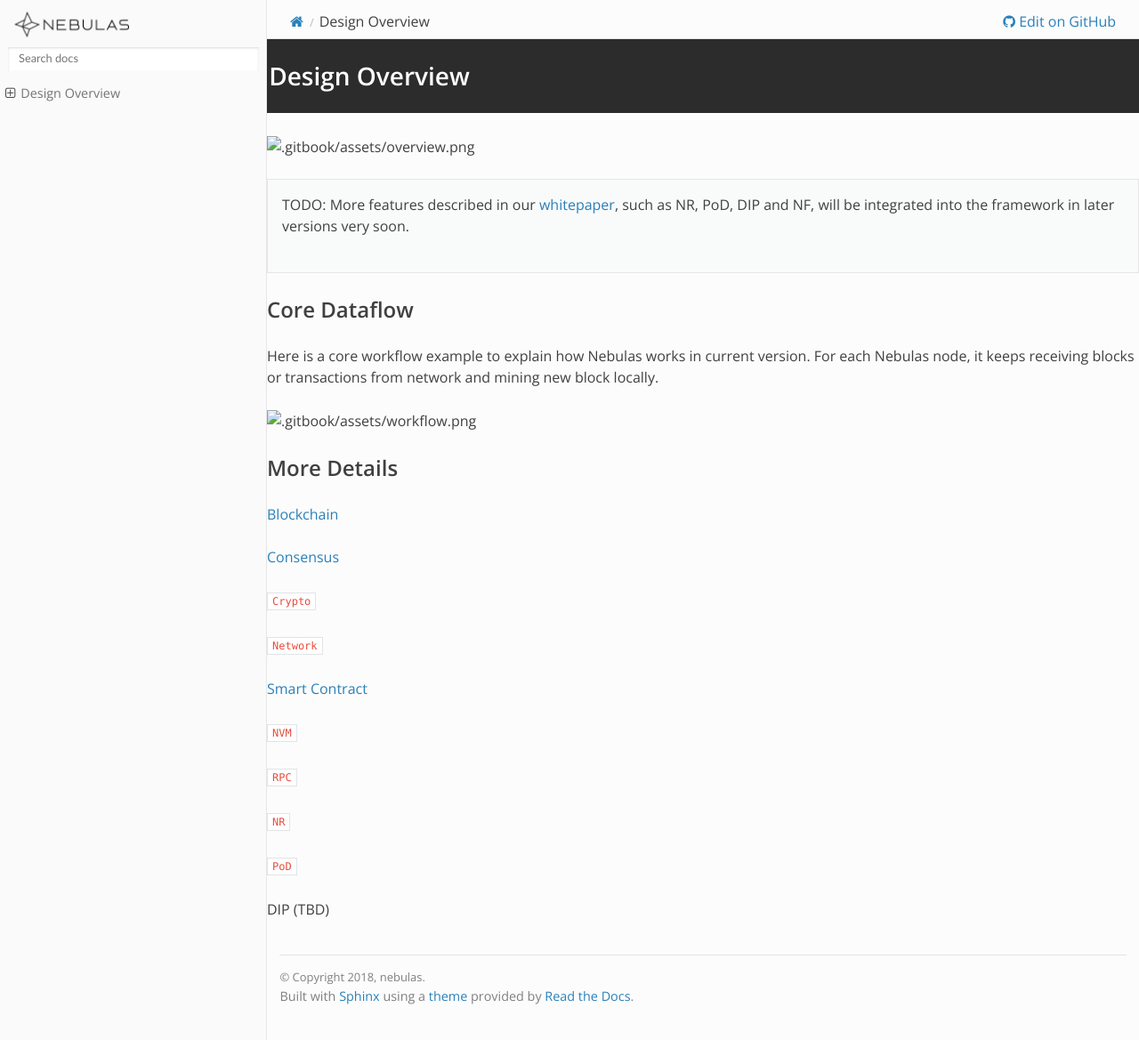
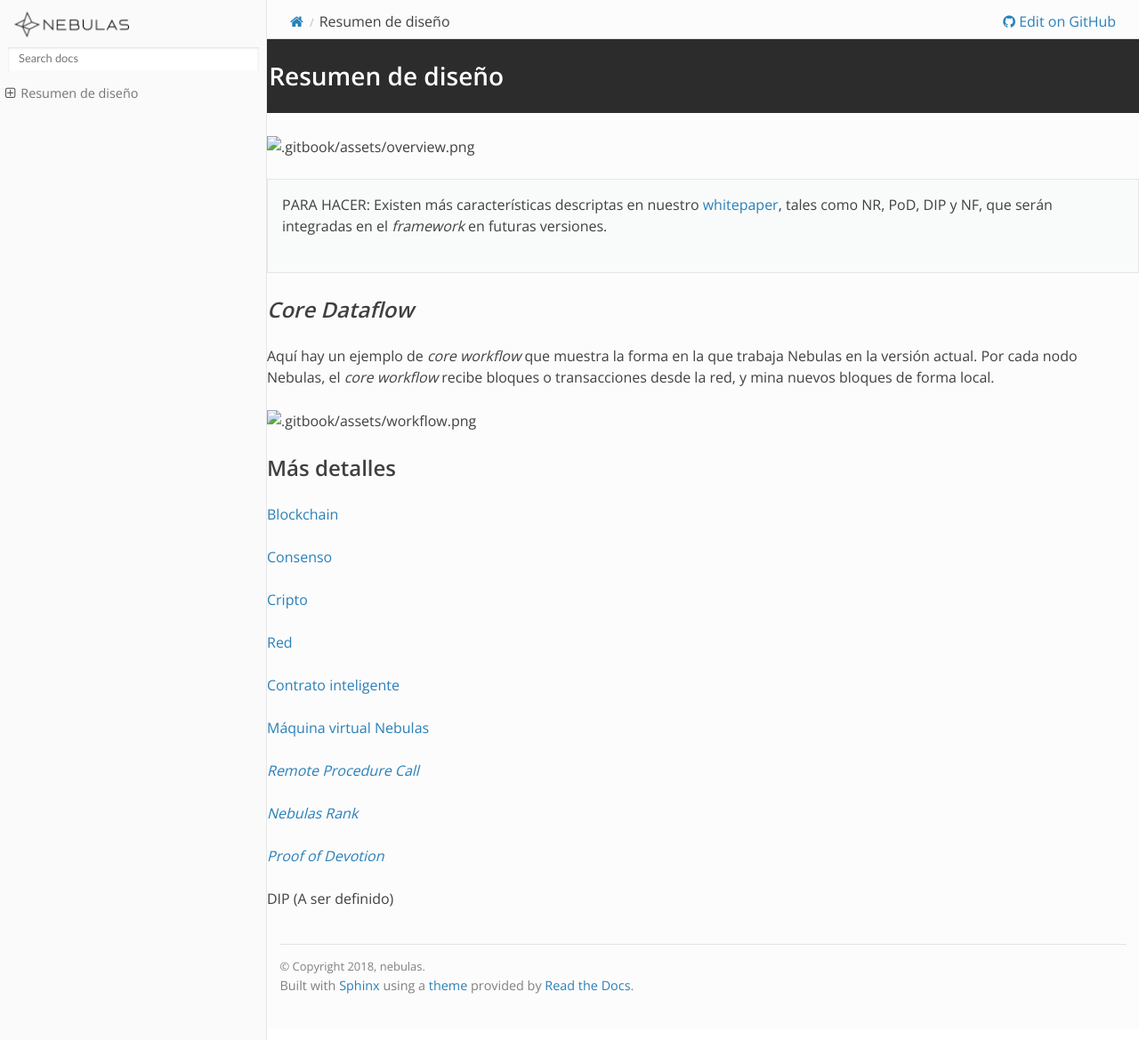
Before and after one commit to nebulasio/nebdocs, a Sphinx documentation site: the page built from docs/go-nebulas/design-overview/README.md, in a window 1280 px wide and 1169 px high. Shown: the whole window at 89% size. Built offline with Sphinx 7.4.7 and the Read the Docs theme 2.0.0, drawn with Linux system fonts in a browser that asks for light colours; pages that are not in the unit, such as notebooks, are missing from menus.

Commit message:
More files.

```diff
--- a/docs/go-nebulas/design-overview/README.md
+++ b/docs/go-nebulas/design-overview/README.md
@@ -1,33 +1,33 @@
-# Design Overview
+# Resumen de diseño
 
 ![](../../.gitbook/assets/overview.png)
 
-> TODO: More features described in our [whitepaper](https://nebulas.io/docs/NebulasTechnicalWhitepaper.pdf), such as NR, PoD, DIP and NF, will be integrated into the framework in later versions very soon.
+> PARA HACER: Existen más características descriptas en nuestro [whitepaper](https://nebulas.io/docs/NebulasTechnicalWhitepaper.pdf), tales como NR, PoD, DIP y NF, que serán integradas en el _framework_ en futuras versiones.
 
-## Core Dataflow
+## _Core Dataflow_
 
-Here is a core workflow example to explain how Nebulas works in current version. For each Nebulas node, it keeps receiving blocks or transactions from network and mining new block locally.
+Aquí hay un ejemplo de _core workflow_ que muestra la forma en la que trabaja Nebulas en la versión actual. Por cada nodo Nebulas, el _core workflow_ recibe bloques o transacciones desde la red, y mina nuevos bloques de forma local.
 
 ![](../../.gitbook/assets/workflow.png)
 
-## More Details
+## Más detalles
 
-[`Blockchain`](blockchain.md)
+[_Blockchain_](blockchain.md)
 
-[`Consensus`](consensus.md)
+[Consenso](consensus.md)
 
-[`Crypto`](../../infrastructure/crypto/)
+[Cripto](../../infrastructure/crypto/)
 
-[`Network`](../../infrastructure/network_protocol.md)
+[Red](../../infrastructure/network_protocol.md)
 
-[`Smart Contract`](../../dapp-development/smart_contract.md)
+[Contrato inteligente](../../dapp-development/smart_contract.md)
 
-[`NVM`](../../infrastructure/crypto/nvm.md)
+[Máquina virtual Nebulas](../../infrastructure/crypto/nvm.md)
 
-[`RPC`](../../dapp-development/rpc/)
+[_Remote Procedure Call_](../../dapp-development/rpc/)
 
-[`NR`](https://github.com/nebulasio/research/tree/master/nr)
+[_Nebulas Rank_](https://github.com/nebulasio/research/tree/master/nr)
 
-[`PoD`](https://github.com/nebulasio/research/tree/master/pod)
+[_Proof of Devotion_](https://github.com/nebulasio/research/tree/master/pod)
 
-DIP \(TBD\)
+DIP (A ser definido)
```
Also changed, not shown: docs/go-nebulas/design-overview/gas.md (+67 -54 lines), docs/go-nebulas/design-overview/transaction_process.md (+2 -0 lines).
